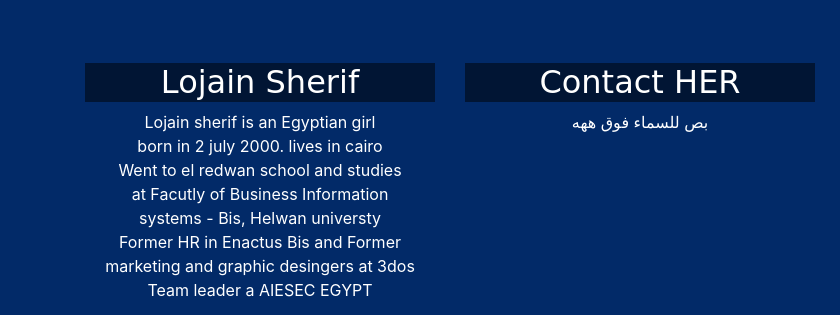
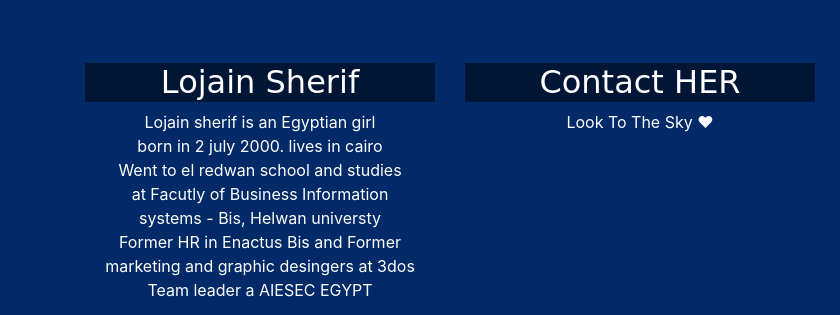
Before and after one commit to You26mos/lojain, a plain HTML site: page Index.html in a window 1280 px wide. Shown: the part 5657-5972 px from the top of the page, 0-840 px from the left. Drawn offline with Linux system fonts and the light colour scheme.

Commit message:
Update Index.html

```diff
--- a/Index.html
+++ b/Index.html
@@ -197,7 +197,7 @@
   <div class="col-md-4 ml-auto" >
 
       <h2 class="hh2"> Contact HER</h2>
-      <p class="pp"> بص للسماء فوق ههه</p>
+      <p class="pp"> Look To The Sky ❤ </p>
       </div>
 
   <div class="col-md-4 ml-auto" >
```
